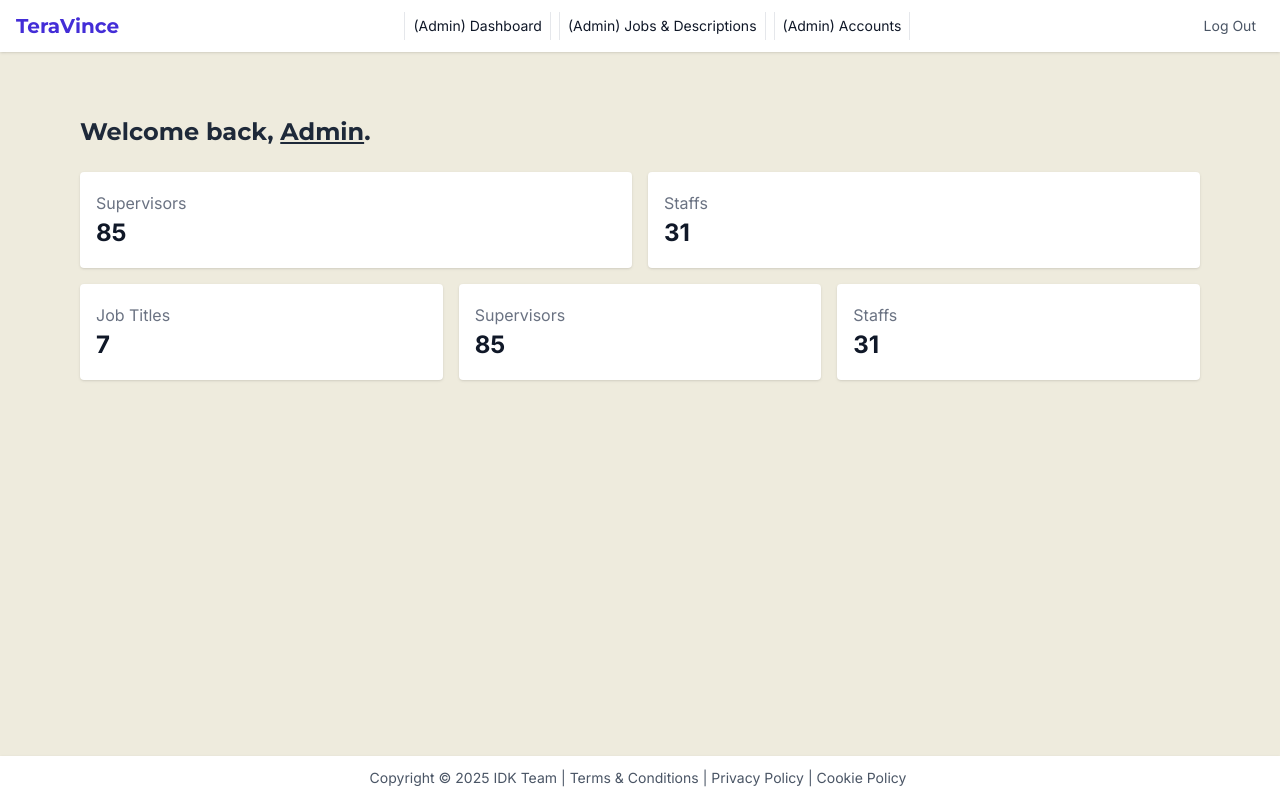
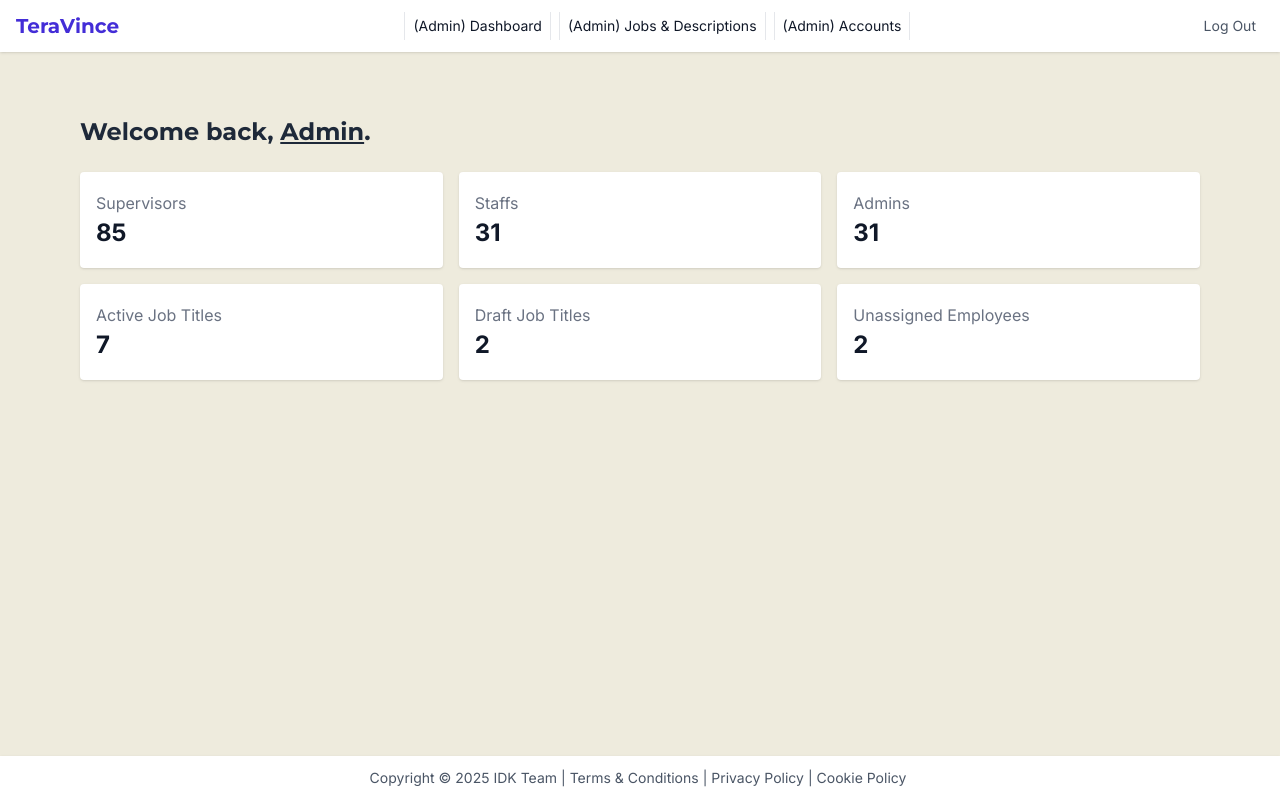
Before and after one commit to MBrillian354/teravince, a React (Vite) app in the folder frontend/: page /admin-dashboard in a window 1280 px wide. Built offline with nearby package versions, Linux system fonts and the light colour scheme.

Commit message:
Implement redux in admin's dashboard

```diff
--- a/frontend/src/pages/AdminDashboard.jsx
+++ b/frontend/src/pages/AdminDashboard.jsx
@@ -1,17 +1,8 @@
 import StatsCard from '../components/StatsCard';
+import { useSelector } from 'react-redux';
 
 export default function Dashboard() {
-  const statsData = {
-    row1: [
-      { label: "Supervisors", value: 85 },
-      { label: "Staffs", value: 31 }
-    ],
-    row2: [
-      { label: "Job Titles", value: 7 },
-      { label: "Supervisors", value: 85 },
-      { label: "Staffs", value: 31 }
-    ]
-  };
+  const statsData = useSelector((state) => state.admin.dashboardData);
 
   return (
     <>
@@ -20,13 +11,8 @@ export default function Dashboard() {
       </h1>
 
       <div className="flex flex-col gap-4 mt-6">
-        <div className="grid grid-cols-1 md:grid-cols-2 gap-4">
-          {statsData.row1.map((stat, index) => (
-            <StatsCard key={index} label={stat.label} value={stat.value} />
-          ))}
-        </div>
         <div className="grid grid-cols-1 md:grid-cols-3 gap-4">
-          {statsData.row2.map((stat, index) => (
+          {statsData.map((stat, index) => (
             <StatsCard key={index} label={stat.label} value={stat.value} />
           ))}
         </div>
--- /dev/null
+++ b/frontend/src/store/admin/adminSlice.js
@@ -0,0 +1,22 @@
+import { createSlice } from "@reduxjs/toolkit";
+
+const initialState = {
+    dashboardData: [
+        { label: "Supervisors", value: 85 },
+        { label: "Staffs", value: 31 },
+        { label: "Admins", value: 31 },
+        { label: "Active Job Titles", value: 7 },
+        { label: "Draft Job Titles", value: 2 },
+        { label: "Unassigned Employees", value: 2 }
+    ]
+};
+
+const adminSlice = createSlice({
+    name: "admin",
+    initialState,
+    reducers: {}
+});
+
+export const { } = adminSlice.actions;
+
+export default adminSlice.reducer;
--- a/frontend/src/store/store.js
+++ b/frontend/src/store/store.js
@@ -1,6 +1,8 @@
 import { configureStore } from "@reduxjs/toolkit";
+import adminReducer from "./admin/adminSlice";
 
 export const store = configureStore({
     reducer: {
+        admin: adminReducer
     }
 });
```
